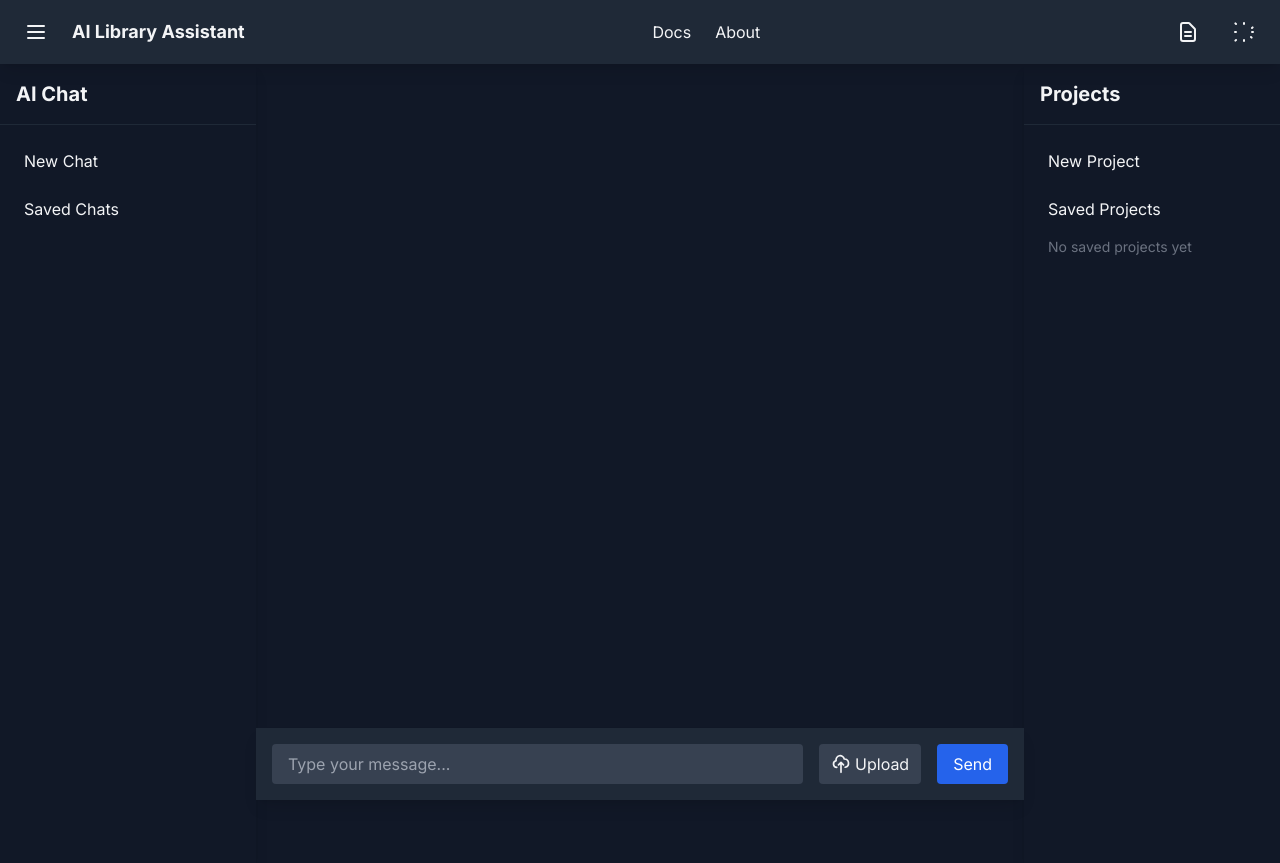
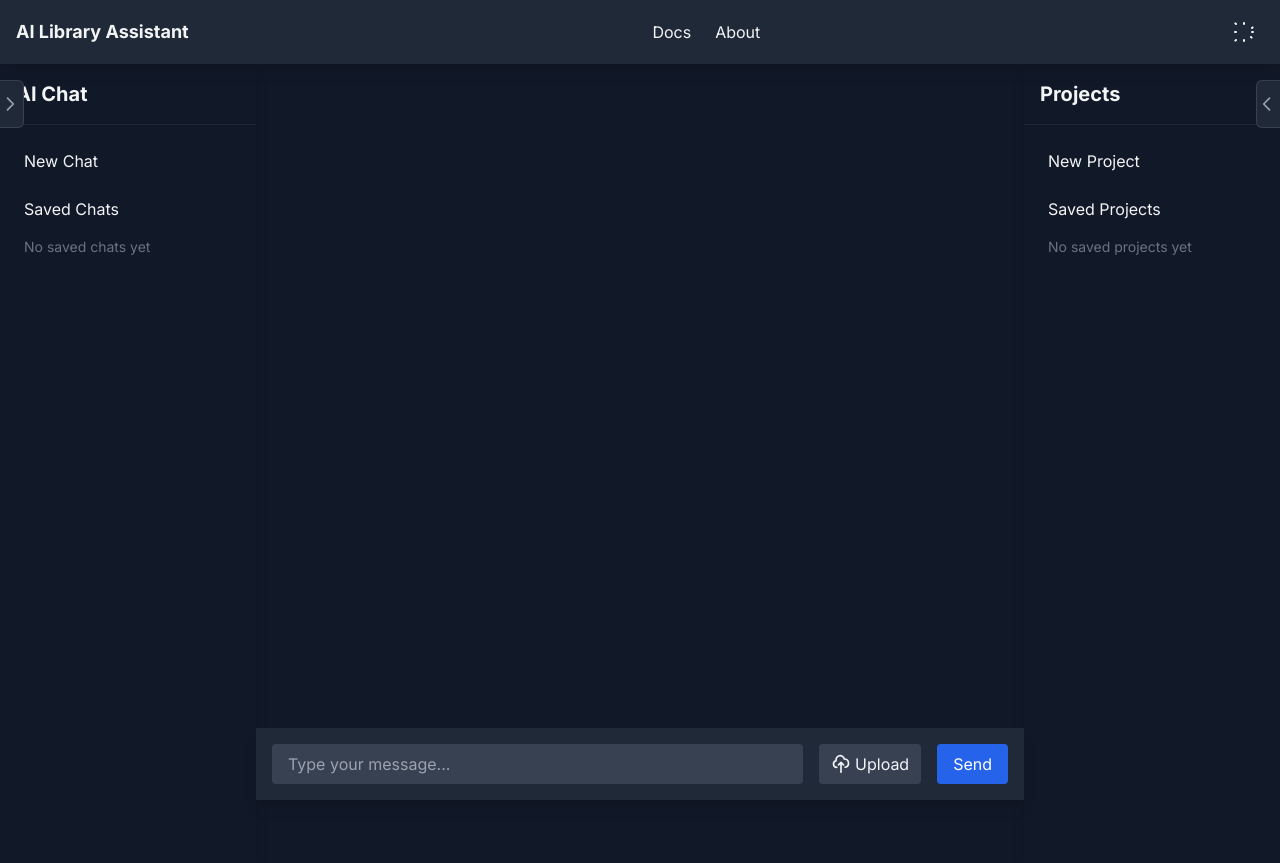
Before and after one commit to cgb37/library-assistant-langgraph, a Python web app: template templates/base.html in a window 1280 px wide; the page is wider, and only the part inside the window is pictured. Shown: the top 863 px of that part. Run offline with Jinja, Linux system fonts and the light colour scheme; the template is opened without the code that fills it, so the values that code supplies are empty; some libraries are stand-ins or nearby versions.

Commit message:
feat(sidebar): add toggle functionality and no saved chat message
Implements toggle buttons for the sidebar and project files sections, enhancing user experience with collapsible menus.

Introduces a message indicating when no saved chats are present, improving user feedback.

Adds corresponding styles for toggle buttons and updates relevant JavaScript to handle their interactions effectively.

```diff
--- a/templates/_sidebar_left.html
+++ b/templates/_sidebar_left.html
@@ -1,6 +1,15 @@
 <!-- templates/_sidebar.html -->
 <aside id="sidebar" class="fixed left-0 top-16 bottom-0 w-64 bg-gray-900 text-gray-100 shadow-lg z-40 panel-transition sidebar-closed lg:sidebar-open lg:relative lg:z-auto lg:top-0 lg:flex-shrink-0">
-    <h3 class="p-4 font-bold text-xl border-b border-gray-800">AI Chat</h3>
+    <div class="p-4 font-bold text-xl border-b border-gray-800">
+        <h3>AI Chat</h3>
+    </div>
+    <div class="sidebar-toggle-container">
+        <button id="sidebarToggle" class="w-full h-full text-gray-400 hover:text-white focus:outline-none">
+            <svg class="w-5 h-5 sidebar-toggle-icon" fill="none" stroke="currentColor" viewBox="0 0 24 24">
+                <path stroke-linecap="round" stroke-linejoin="round" stroke-width="2" d="M9 5l7 7-7 7"></path>
+            </svg>
+        </button>
+    </div>
     <nav class="flex-1 overflow-y-auto h-full">
         <ul class="mt-4 space-y-2 px-2">
             <li><a href="/" class="block px-4 py-2 rounded hover:bg-gray-800 transition-colors">New Chat</a></li>
@@ -18,6 +27,8 @@
                     {% endfor %}
                 </ul>
             </li>
+            {% else %}
+            <p class="text-sm text-gray-500 px-4">No saved chats yet</p>
             {% endif %}
         </ul>
     </nav>
--- a/templates/_sidebar_right.html
+++ b/templates/_sidebar_right.html
@@ -1,6 +1,15 @@
 <!-- templates/_sidebar_right.html -->
 <aside id="projectFiles" class="fixed right-0 top-16 bottom-0 w-64 bg-gray-900 text-gray-100 shadow-lg z-40 panel-transition project-files-closed lg:project-files-open lg:relative lg:z-auto lg:top-0 lg:flex-shrink-0">
-    <h3 class="p-4 font-bold text-xl border-b border-gray-800">Projects</h3>
+    <div class="p-4 font-bold text-xl border-b border-gray-800">
+        <h3>Projects</h3>
+    </div>
+    <div class="project-toggle-container">
+        <button id="projectFilesToggle" class="w-full h-full text-gray-400 hover:text-white focus:outline-none">
+            <svg class="w-5 h-5 project-toggle-icon" fill="none" stroke="currentColor" viewBox="0 0 24 24">
+                <path stroke-linecap="round" stroke-linejoin="round" stroke-width="2" d="M15 19l-7-7 7-7"></path>
+            </svg>
+        </button>
+    </div>
     <nav class="flex-1 overflow-y-auto h-full">
          <ul class="mt-4 space-y-2 px-2">
             <li><a href="/projects/create" class="block px-4 py-2 rounded hover:bg-gray-800 transition-colors">New Project</a></li>
--- a/templates/base.html
+++ b/templates/base.html
@@ -32,6 +32,40 @@
       .sidebar-closed { transform: translateX(-100%); }
       .project-files-open { transform: translateX(0); }
       .project-files-closed { transform: translateX(100%); }
+
+      /* Toggle button styles */
+      .sidebar-toggle-container {
+        position: absolute;
+        left: 0;
+        top: 16px;
+        width: 24px;
+        height: 48px;
+        display: flex;
+        align-items: center;
+        justify-content: center;
+        background-color: #1f2937; /* matches bg-gray-900 */
+        border-top-right-radius: 6px;
+        border-bottom-right-radius: 6px;
+        border: 1px solid #374151;
+        border-left: none;
+        z-index: 30;
+      }
+      .project-toggle-container {
+        position: absolute;
+        right: 0;
+        top: 16px;
+        width: 24px;
+        height: 48px;
+        display: flex;
+        align-items: center;
+        justify-content: center;
+        background-color: #1f2937;
+        border-top-left-radius: 6px;
+        border-bottom-left-radius: 6px;
+        border: 1px solid #374151;
+        border-right: none;
+        z-index: 30;
+      }
       /* Overlay for mobile */
       .overlay {
         backdrop-filter: blur(2px);
@@ -44,12 +78,6 @@
     <!-- Full-width Header -->
     <header class="fixed top-0 left-0 right-0 h-16 bg-gray-800 text-gray-100 flex items-center px-4 z-50 shadow-lg">
         <div class="flex items-center space-x-4">
-            <!-- Sidebar Toggle -->
-            <button id="sidebarToggle" class="p-2 rounded hover:bg-gray-700 focus:outline-none focus:ring-2 focus:ring-gray-500">
-                <svg class="w-6 h-6" fill="none" stroke="currentColor" viewBox="0 0 24 24">
-                    <path stroke-linecap="round" stroke-linejoin="round" stroke-width="2" d="M4 6h16M4 12h16M4 18h16"></path>
-                </svg>
-            </button>
             <span class="font-bold text-lg">AI Library Assistant</span>
         </div>
 
@@ -61,13 +89,6 @@
 
         <!-- Right Side Controls -->
         <div class="flex items-center space-x-4">
-            <!-- Project Files Toggle -->
-            <button id="projectFilesToggle" class="p-2 rounded hover:bg-gray-700 focus:outline-none focus:ring-2 focus:ring-gray-500">
-                <svg class="w-6 h-6" fill="none" stroke="currentColor" viewBox="0 0 24 24">
-                    <path stroke-linecap="round" stroke-linejoin="round" stroke-width="2" d="M9 12h6m-6 4h6m2 5H7a2 2 0 01-2-2V5a2 2 0 012-2h5.586a1 1 0 01.707.293l5.414 5.414a1 1 0 01.293.707V19a2 2 0 01-2 2z"></path>
-                </svg>
-            </button>
-
             <!-- Dark Mode Toggle -->
             <button id="darkModeToggle" class="p-2 rounded hover:bg-gray-700 focus:outline-none focus:ring-2 focus:ring-gray-500">
                 <svg id="darkIcon" class="w-6 h-6" fill="none" stroke="currentColor" viewBox="0 0 24 24">
@@ -107,6 +128,8 @@
             const mainContent = document.getElementById('mainContent');
             const mobileOverlay = document.getElementById('mobileOverlay');
             const chatFooter = document.getElementById('chatFooter');
+            const sidebarToggleIcon = document.querySelector('.sidebar-toggle-icon');
+            const projectToggleIcon = document.querySelector('.project-toggle-icon');
 
             let sidebarOpen = window.innerWidth >= 1024; // lg breakpoint
             let projectFilesOpen = window.innerWidth >= 1024;
@@ -114,22 +137,34 @@
             function updateLayout() {
                 const isLargeScreen = window.innerWidth >= 1024;
 
-                // Update sidebar
+                // Update sidebar and its icon
                 if (sidebarOpen) {
                     sidebar.classList.remove('sidebar-closed');
                     sidebar.classList.add('sidebar-open');
+                    if (sidebarToggleIcon) {
+                        sidebarToggleIcon.innerHTML = `<path stroke-linecap="round" stroke-linejoin="round" stroke-width="2" d="M9 5l7 7-7 7"></path>`; // Shows ">" pointing right when open
+                    }
                 } else {
                     sidebar.classList.remove('sidebar-open');
                     sidebar.classList.add('sidebar-closed');
+                    if (sidebarToggleIcon) {
+                        sidebarToggleIcon.innerHTML = `<path stroke-linecap="round" stroke-linejoin="round" stroke-width="2" d="M9 5l7 7-7 7"></path>`; // Shows ">" pointing right when closed
+                    }
                 }
 
-                // Update project files
+                // Update project files and its icon
                 if (projectFilesOpen) {
                     projectFiles.classList.remove('project-files-closed');
                     projectFiles.classList.add('project-files-open');
+                    if (projectToggleIcon) {
+                        projectToggleIcon.innerHTML = `<path stroke-linecap="round" stroke-linejoin="round" stroke-width="2" d="M15 19l-7-7 7-7"></path>`; // Shows "<" pointing left when open
+                    }
                 } else {
                     projectFiles.classList.remove('project-files-open');
                     projectFiles.classList.add('project-files-closed');
+                    if (projectToggleIcon) {
+                        projectToggleIcon.innerHTML = `<path stroke-linecap="round" stroke-linejoin="round" stroke-width="2" d="M15 19l-7-7 7-7"></path>`; // Shows "<" pointing left when closed
+                    }
                 }
 
                 // Update footer positioning for large screens
@@ -137,11 +172,15 @@
                     // Update footer positioning
                     let footerLeft = sidebarOpen ? 'lg:left-64' : 'lg:left-0';
                     let footerRight = projectFilesOpen ? 'lg:right-64' : 'lg:right-0';
+                    if (chatFooter) {
                         chatFooter.className = `fixed bottom-0 left-0 right-0 bg-gray-800 text-gray-100 px-4 py-4 z-30 shadow-lg transition-all duration-300 ${footerLeft} ${footerRight}`;
+                    }
 
                     mobileOverlay.classList.add('hidden');
                 } else {
+                    if (chatFooter) {
                         chatFooter.className = 'fixed bottom-0 left-0 right-0 bg-gray-800 text-gray-100 px-4 py-4 z-30 shadow-lg transition-all duration-300';
+                    }
 
                     // Show overlay if any panel is open on mobile
                     if (sidebarOpen || projectFilesOpen) {
@@ -153,23 +192,29 @@
             }
 
             // Sidebar toggle
+            if (sidebarToggle) {
                 sidebarToggle.addEventListener('click', function() {
                     sidebarOpen = !sidebarOpen;
                     updateLayout();
                 });
+            }
 
             // Project files toggle
+            if (projectFilesToggle) {
                 projectFilesToggle.addEventListener('click', function() {
                     projectFilesOpen = !projectFilesOpen;
                     updateLayout();
                 });
+            }
 
             // Mobile overlay click to close panels
+            if (mobileOverlay) {
                 mobileOverlay.addEventListener('click', function() {
                     sidebarOpen = false;
                     projectFilesOpen = false;
                     updateLayout();
                 });
+            }
 
             // Handle window resize
             window.addEventListener('resize', function() {
```
Lines whose indentation alone changed are shown as unchanged.
